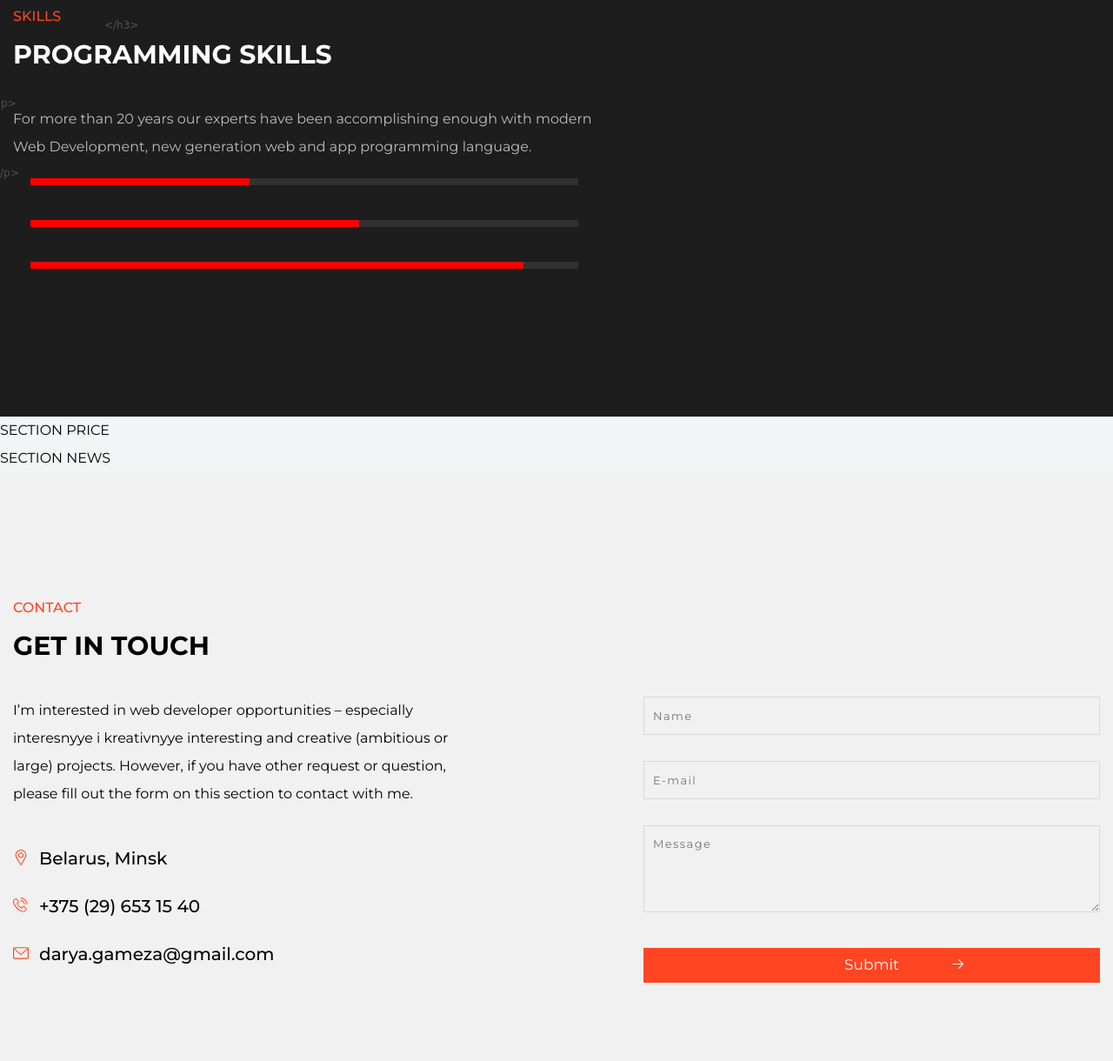
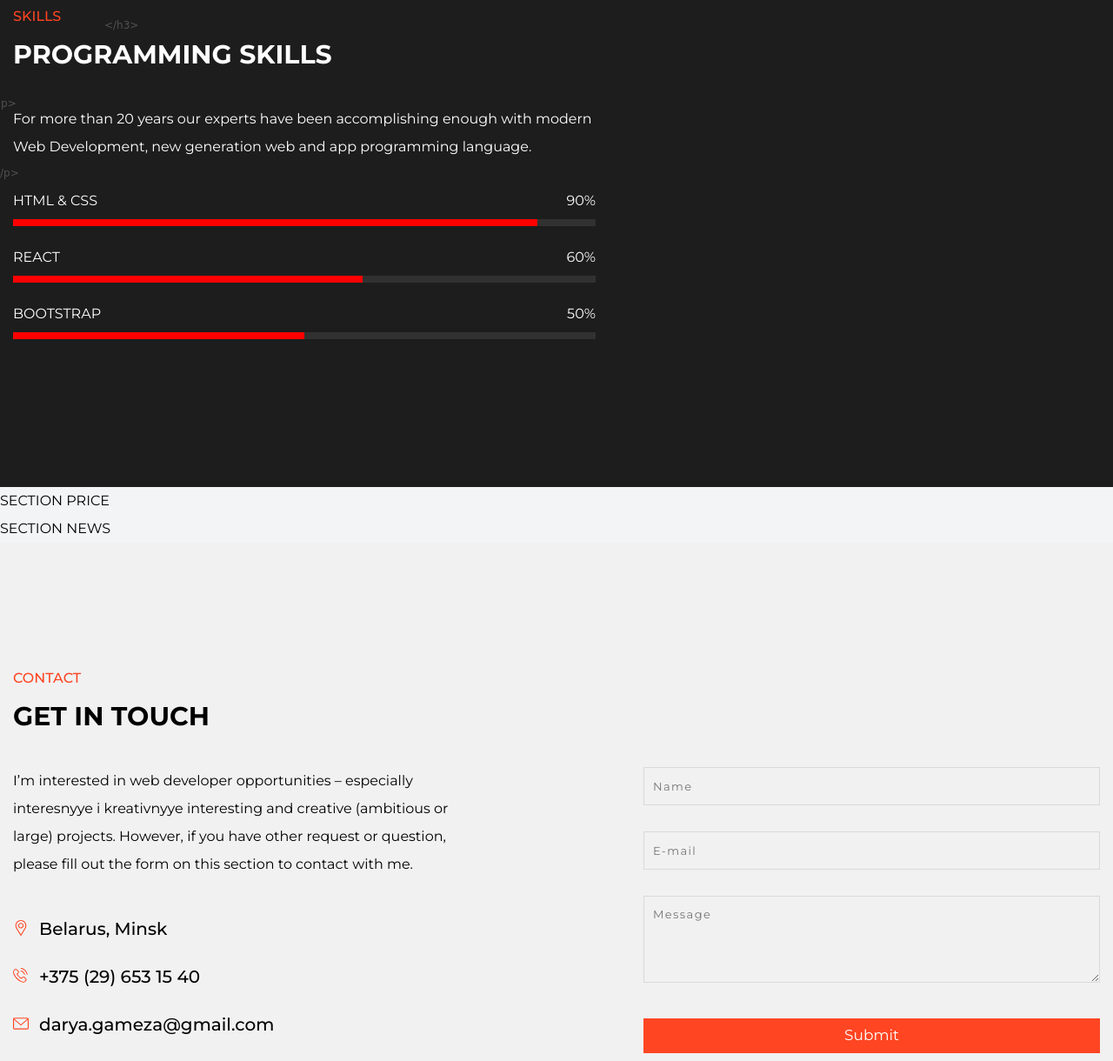
Before and after one commit to ladudasha/My-portfolio, a website: page src/index.html in a window 1280 px wide. Shown: the part 1391-2611 px from the top of the page at 87% size. Drawn offline with nearby package versions, Linux system fonts and the light colour scheme; files that its build step writes are made by us from their sources; files whose address does not match are found by name; a web font is replaced by a local one.

Commit message:
10/12/21

```diff
--- a/src/assets/js/lib.js
+++ /dev/null
@@ -1,3 +0,0 @@
-function test(a, b) {
-    return a + b
-}
--- a/src/assets/js/main.js
+++ b/src/assets/js/main.js
@@ -1,3 +1,39 @@
-console.log(test(5, 2));
-console.log(test(2, 4));
-console.log(test(9, 1));
+// var $div = $('skills'), //Блок, доскроллив до которого анимация должна стартовать.
+//     inited = false;
+
+// $(window).scroll(function() {
+//     if (inited) return;
+
+//     var $t = $(this),
+//         s_top = $t.scrollTop();
+
+//     if (s_top + $t.height() + 50 < $div.offset().top)
+//         return;
+
+//     /*
+//      * Тут твой код.
+//      * Еще можно весь твой код затолкать в функцию, а здесь её просто вызвать.
+//      * Разницы нет.
+//      */
+
+//     inited = true
+// });
+
+
+function onEntry(entry) {
+    entry.forEach(change => {
+        if (change.isIntersecting) {
+            change.target.classList.add('element-show');
+        }
+    });
+}
+
+let options = {
+    threshold: [0.5]
+};
+let observer = new IntersectionObserver(onEntry, options);
+let elements = document.querySelectorAll('.skills__inner');
+
+for (let elm of elements) {
+    observer.observe(elm);
+}
--- a/src/assets/scss/components/_form.scss
+++ b/src/assets/scss/components/_form.scss
@@ -32,6 +32,15 @@
                     float: left;
                     position: relative;
                     border: none;
+                    &::after {
+                        @include pseudo ();
+                        background-image: url(./../../images/form/row-btn.svg);
+                        top: 0;
+                        right: 200px;
+                        width: 17px;
+                        height: 17px;
+                        color: white;
+                    }
                 }
                 &__link {
                     font-family: "Montserrat", "Helvetica", "Arial", sans-serif;
@@ -57,7 +66,7 @@
                 &__row {
                     position: absolute;
                     top: 10px;
-                    right: 155px;
+                    right: 200px;
                     width: 17px;
                     height: 17px;
                     fill: white;
--- a/src/assets/scss/components/blocks/_skills.scss
+++ b/src/assets/scss/components/blocks/_skills.scss
@@ -4,6 +4,12 @@
             height: auto;
             position: relative;
             padding: 140px 0px 150px 0px;
+            // opacity: 0;
+            // transform: translateY(20px);
+            // &.element-show {
+            //     opacity: 1;
+            //     transition: opacity 1s;
+            // }
             &::after {
                 @include pseudo($content: '<body>');
                 font-family: 'La Belle Aurore', cursive;
@@ -102,7 +108,7 @@
                 // }
             }
             &__text {
-                    color: #bbb;
+                margin-bottom: 30px;
                 &::before {
                     @include pseudo($content: '<p>');
                     font-family: 'La Belle Aurore', cursive;
@@ -110,6 +116,7 @@
                     top: 100px;
                     left: -24px;
                     font-size: 12px;
+                    margin-bottom: 20px;
                 }
                 &::after {
                     @include pseudo($content: '</p>');
@@ -120,35 +127,37 @@
                     font-size: 12px;
                 }
             }
+            &__block-text {
+                display: flex;
+                align-items: center;
+                justify-content: space-between;
+            }
             // PROGRESS BAR
-                &__wrapper {
+            &__inner {
                 width: 100%;
                 height: 100%;
-                    padding: 20px;
+                padding-top: 5px;
+                padding-bottom: 10px;
+                margin-bottom: 10px;
             }
-                &__progress1,
-                &__progress2,
-                &__progress3 {
-                    // box-shadow: rgb(0 0 0 / 10%) 0px 1px 2px inset;
+            &__ampty {
                 overflow: hidden;
                 background: rgba(255, 255, 255, .09);
                 min-width: 100%;
                 position: relative;
                 height: 8px;
             }
-                &__progress-line1 {
+            &__fill {
                 background-color: red;
                 height: 100%;
+            }
+            &__progress-line1 {
                 animation: progress1 3s forwards;
             }
             &__progress-line2 {
-                    background-color: red;
-                    height: 100%;
                 animation: progress2 3s forwards;
             }
             &__progress-line3 {
-                    background-color: red;
-                    height: 100%;
                 animation: progress3 3s forwards;
             }
         }
@@ -158,7 +167,7 @@
                 width: 0%;
             }
             100% {
-                    width: 40%;
+                width: 90%;
             }
         }
 
@@ -176,6 +185,6 @@
                 width: 0%;
             }
             100% {
-                    width: 90%;
+                width: 50%;
             }
         }
--- a/src/index.html
+++ b/src/index.html
@@ -159,28 +159,47 @@
                 </div>
                 <div class="skills__right">
 
-                    <div class="skills__wrapper">
-                        <div class="skills__progress1">
-                            <div class="skills__progress-line1"></div>
-                        </div>
+
+                    <div class="skills__block-text">
+                        <span class="skills__label">HTML & CSS</span>
+                        <span class="skills__number">90%</span>
                     </div>
 
-                    <div class="skills__wrapper">
-                        <div class="skills__progress2">
-                            <div class="skills__progress-line2"></div>
-                        </div>
-                    </div>
-
-                    <div class="skills__wrapper">
-                        <div class="skills__progress3">
-                            <div class="skills__progress-line3"></div>
+                    <div class="skills__inner">
+                        <div class="skills__progress1 skills__ampty">
+                            <div class="skills__progress-line1 skills__fill"></div>
                         </div>
                     </div>
 
 
-                    <!-- <progress id="file" max="100" value="70"> 70% </progress> -->
+                    <div class="skills__block-text">
+                        <span class="skills__label">REACT</span>
+                        <span class="skills__number">60%</span>
+                    </div>
+
+                    <div class="skills__inner">
+                        <div class="skills__progress2 skills__ampty">
+                            <div class="skills__progress-line2 skills__fill"></div>
+                        </div>
+                    </div>
+
+
+
+                    <div class="skills__block-text">
+                        <span class="skills__label">BOOTSTRAP</span>
+                        <span class="skills__number">50%</span>
+                    </div>
+
+                    <div class="skills__inner">
+                        <div class="skills__progress3 skills__ampty">
+                            <div class="skills__progress-line3 skills__fill"></div>
+                        </div>
+                    </div>
+
                 </div>
+
             </div>
+
 
         </div>
     </section>
@@ -189,22 +208,22 @@
 
 
 
-    <section class="price" id="price">SECTION PRICE</section>
-    <section class="news" id="news">SECTION NEWS</section>
+    <section class="price " id="price ">SECTION PRICE</section>
+    <section class="news " id="news ">SECTION NEWS</section>
 
 
 
 
     <!-- CONTACTS -->
 
-    <section class="contacts" id="contacts">
-        <div class="container">
+    <section class="contacts " id="contacts ">
+        <div class="container ">
 
-            <h2 class="contacts__title">CONTACT</h2>
-            <h3 class="contacts__subtitle">Get in Touch</h3>
-            <div class="contacts__wrapper">
-                <div class="contacts__left">
-                    <div class="contacts__text">
+            <h2 class="contacts__title ">CONTACT</h2>
+            <h3 class="contacts__subtitle ">Get in Touch</h3>
+            <div class="contacts__wrapper ">
+                <div class="contacts__left ">
+                    <div class="contacts__text ">
                         <p>I’m interested in web developer opportunities – especially interesnyye i kreativnyye interesting and creative (ambitious or large) projects. However, if you have other request or question, please fill out the form on this section
                             to contact with me.
                         </p>
@@ -258,10 +277,10 @@
                         <button type="submit " class="form__btn ">
                             <a class="form__link " href=" ">
                                 <span>Submit</span>
-                                <svg class="form__row " xmlns="http://www.w3.org/2000/svg " id="Layer " enable-background="new 0 0 64 64 " height="512 " viewBox="0 0 64 64 " width="512 " class="svg replaced-svg ">
+                                <!-- <svg class="form__row " xmlns="http://www.w3.org/2000/svg " id="Layer " enable-background="new 0 0 64 64 " height="512 " viewBox="0 0 64 64 " width="512 " class="svg replaced-svg ">
                                     <path d="m37.379 12.552c-.799-.761-2.066-.731-2.827.069-.762.8-.73 2.066.069 2.828l15.342 14.551h-39.963c-1.104 0-2 .896-2 2s.896 2 2 2h39.899l-15.278 14.552c-.8.762-.831 2.028-.069 2.828.393.412.92.62 1.448.62.496
-        0 .992-.183 1.379-.552l17.449-16.62c.756-.755 1.172-1.759 1.172-2.828s-.416-2.073-1.207-2.862z "></path>
-                                    </svg>
+                            0 .992-.183 1.379-.552l17.449-16.62c.756-.755 1.172-1.759 1.172-2.828s-.416-2.073-1.207-2.862z "></path>
+                                </svg> -->
 
                             </a>
                         </button>
```
Also changed, not shown: dist/assets/css/style.css, dist/assets/css/style.min.css, dist/assets/js/script.js, dist/index.html, 2 other files. Lines whose indentation alone changed are shown as unchanged.
